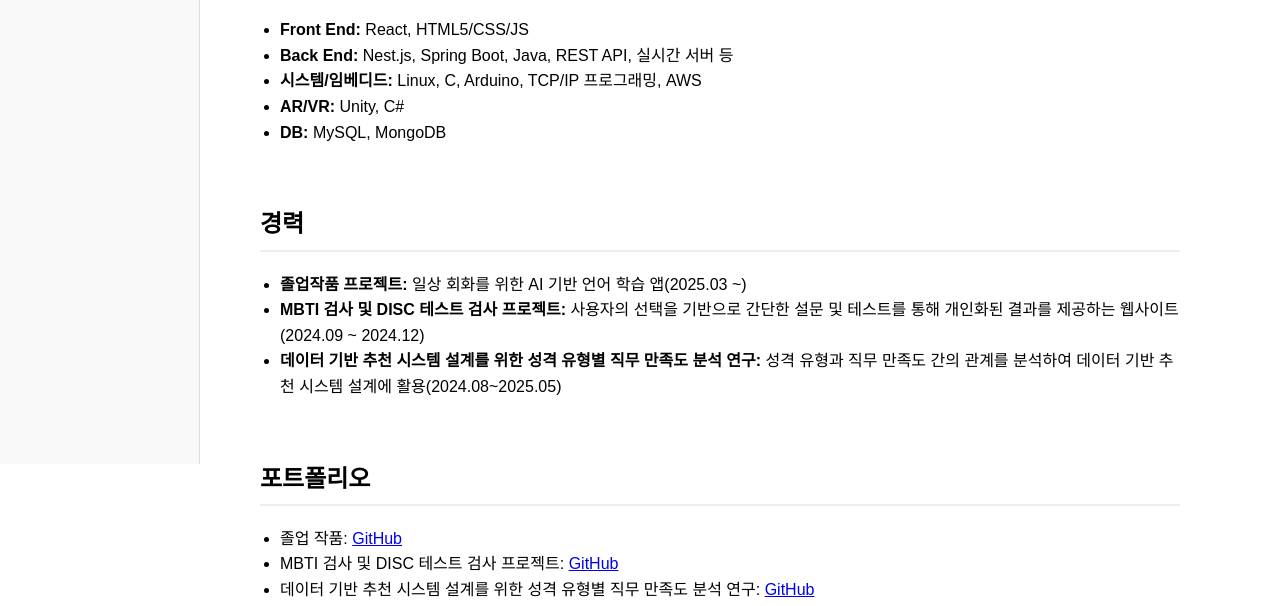
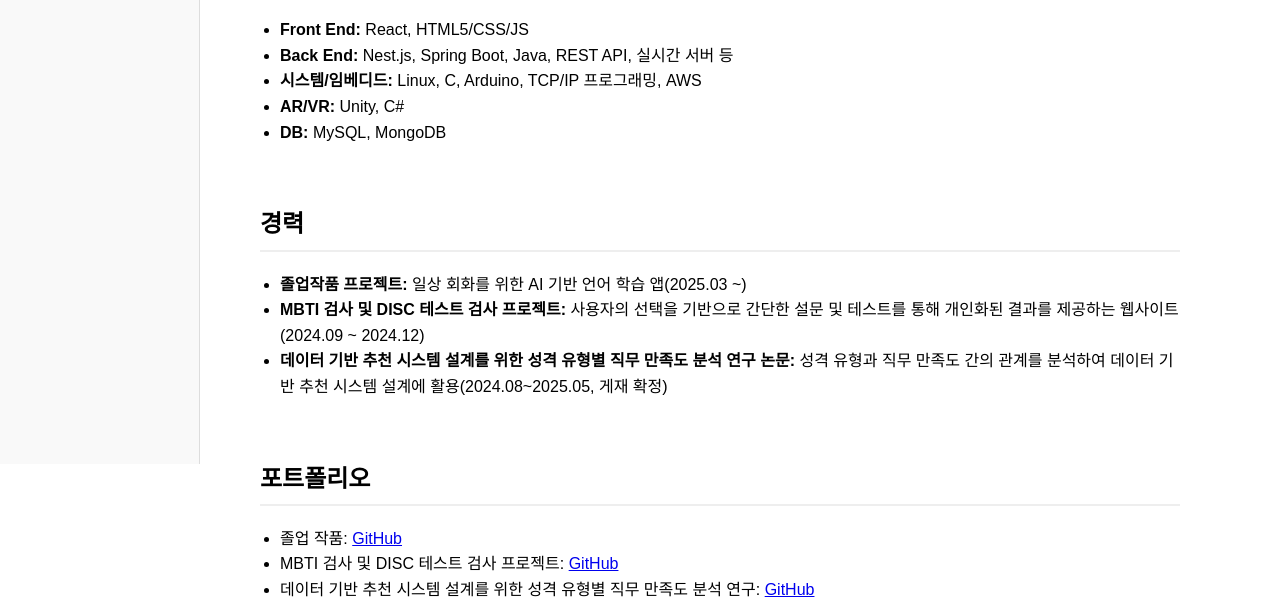
Before and after one commit to son-dy/resume, a plain HTML site: page index.html in a window 1280 px wide. Shown: the part 336-942 px from the top of the page. Drawn offline with Linux system fonts and the light colour scheme.

Commit message:
Update index.html

```diff
--- a/index.html
+++ b/index.html
@@ -103,7 +103,7 @@
         <ul>
           <li><strong>졸업작품 프로젝트:</strong> 일상 회화를 위한 AI 기반 언어 학습 앱(2025.03 ~)</li>
           <li><strong>MBTI 검사 및 DISC 테스트 검사 프로젝트:</strong> 사용자의 선택을 기반으로 간단한 설문 및 테스트를 통해 개인화된 결과를 제공하는 웹사이트(2024.09 ~ 2024.12)</li>
-          <li><strong>데이터 기반 추천 시스템 설계를 위한 성격 유형별 직무 만족도 분석 연구:</strong> 성격 유형과 직무 만족도 간의 관계를 분석하여 데이터 기반 추천 시스템 설계에 활용(2024.08~2025.05)</li>
+          <li><strong>데이터 기반 추천 시스템 설계를 위한 성격 유형별 직무 만족도 분석 연구 논문:</strong> 성격 유형과 직무 만족도 간의 관계를 분석하여 데이터 기반 추천 시스템 설계에 활용(2024.08~2025.05, 게재 확정)</li>
         </ul>
       </section>
 
```
